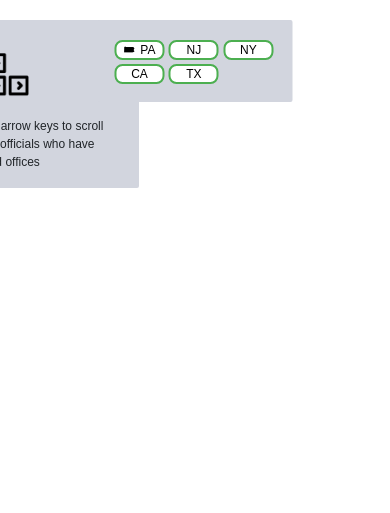
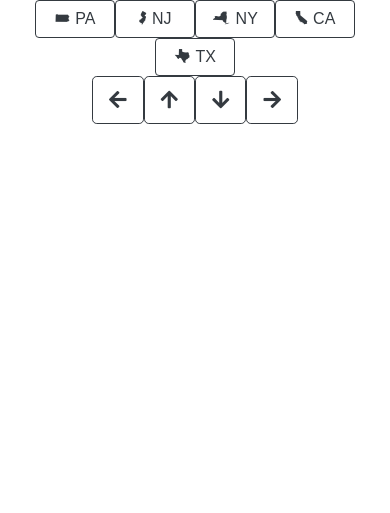
Before and after one commit to lukemckinstry/web-of-politics, a Flask app: page / in a window 390 px wide. Shown: the top 513 px of the page. Run offline with Flask 2, Linux system fonts and the light colour scheme; some libraries are stand-ins or nearby versions.

Commit message:
mobile features in bs

```diff
--- a/templates/index.html
+++ b/templates/index.html
@@ -1,12 +1,11 @@
 <!doctype html>
 <html lang="en">
 
-
 <head>
 
-  <!-- required meta tags -->
-  <meta charset="utf-8">
-  <meta name="viewport" content="width=device-width, initial-scale=1, shrink-to-fit=no">
+  <!-- Required meta tags -->
+    <meta charset="utf-8">
+    <meta name="viewport" content="width=device-width, initial-scale=1, shrink-to-fit=no">
 
     <!-- Bootstrap CSS -->
     <link rel="stylesheet" href="https://stackpath.bootstrapcdn.com/bootstrap/4.1.1/css/bootstrap.min.css" integrity="sha384-WskhaSGFgHYWDcbwN70/dfYBj47jz9qbsMId/iRN3ewGhXQFZCSftd1LZCfmhktB" crossorigin="anonymous">
@@ -14,9 +13,12 @@
     <!-- Bootstrap CSS -->
     <link rel="stylesheet" href="https://stackpath.bootstrapcdn.com/bootstrap/4.1.1/css/bootstrap.min.css" integrity="sha384-WskhaSGFgHYWDcbwN70/dfYBj47jz9qbsMId/iRN3ewGhXQFZCSftd1LZCfmhktB" crossorigin="anonymous">
 
+    <!-- fontawesome -->
+    <link rel="stylesheet" href="https://use.fontawesome.com/releases/v5.1.0/css/all.css" integrity="sha384-lKuwvrZot6UHsBSfcMvOkWwlCMgc0TaWr+30HWe3a4ltaBwTZhyTEggF5tJv8tbt" crossorigin="anonymous">
 
+    <!-- <link rel="stylesheet" href="styles.css" type="text/css"> -->
+    <link rel="stylesheet" href="static/css/stateface.css" type="text/css">
 
-  <link rel="stylesheet" href="static/css/stateface.css" type="text/css">
 
 
 <style> /* set the CSS */
@@ -69,7 +71,7 @@
 }
 
 .buttons {
-  position:fixed;
+  /*position:fixed;*/
   font-family: 'Courgette', sans-serif;
   left:50%;
   transform: translate(-50%);
@@ -111,10 +113,10 @@
     border-radius: 8px;
     background-color: white;
     border: 2px solid #4CAF50;
-    width: 50px;
+    width: 80px;
   }
 
-  div.legend {
+  .legend {
     position:fixed;
     left:75%;
     background: #d2d5de;
@@ -132,7 +134,7 @@
     box-shadow: 0px 2px 8px 2px rgba(0, 0, 0, 0.08);
   }
 
-    @font-face {
+  @font-face {
      font-family: 'StateFaceRegular';
      src: url('../static/css/font/webfont/stateface-regular-webfont.eot');
      src: url('../static/css/font/webfont/stateface-regular-webfont.eot?#iefix') format('embedded-opentype'),
@@ -145,33 +147,111 @@
 
 
 </style>
+
 </head>
 
 <body>
-<div class="directions">
-  <div>
-    <img src="static/arrowkeys.png" alt="Arrow Directions" style="width:80px; text-align: center;">
+
+<div class="container">
+
+<!-- state buttons for mobile -->
+  <div class="row d-md-none justify-content-center">
+    <div class="col-1-auto" >
+      <button type="button" class="btn btn-outline-dark" onclick="draw( 'static/pa-out.csv', 'PA' )">
+        <span class="stateface stateface-pa">PA</span>
+      </button>
+    </div>
+    <div class="col-1-auto" >
+      <button type="button" class="btn btn-outline-dark" onclick="draw( 'static/nj-out.csv', 'NJ' )">
+        <span class="stateface stateface-nj">NJ</span>
+      </button>
+    </div>
+    <div class="col-1-auto" >
+      <button type="button" class="btn btn-outline-dark" onclick="draw( 'static/ny-out.csv', 'NY' )">
+        <span class="stateface stateface-ny">NY</span>
+      </button>
+    </div>
+    <div class="col-1-auto" >
+        <button type="button" class="btn btn-outline-dark" onclick="draw( 'static/ca-out.csv', 'CA' )">
+        <span class="stateface stateface-ca">CA</span>
+        </button>
+    </div>
+    <div class="col-1-auto" >
+        <button type="button" class="btn btn-outline-dark" onclick="draw( 'static/tx-out.csv', 'TX' )">
+        <span class="stateface stateface-tx">TX</span>
+      </button>
+    </div>
   </div>
-  Use the arrow keys to scroll through officials who have changed offices
+
+<!-- state buttons for desktop -->
+  <div class="row">
+    <div class="col d-none d-md-block">
+      <div class="buttons fixed-top ">
+        <button type="button" class="btn btn-dark" onclick="draw( 'static/pa-out.csv', 'PA' )">
+          <span class="stateface stateface-pa">PA</span>
+        </button>
+        <button type="button" class="btn btn-dark" onclick="draw( 'static/nj-out.csv', 'NJ' )">
+          <span class="stateface stateface-nj">NJ</span>
+        </button>
+        <button type="button" class="btn btn-dark" onclick="draw( 'static/ny-out.csv', 'NY' )">
+          <span class="stateface stateface-ny">NY</span>
+        </button>
+        <button type="button" class="btn btn-dark" onclick="draw( 'static/ca-out.csv', 'CA' )">
+          <span class="stateface stateface-ca">CA</span>
+        </button>
+        <button type="button" class="btn btn-dark" onclick="draw( 'static/tx-out.csv', 'TX' )">
+          <span class="stateface stateface-tx">TX</span>
+        </button>
+      </div>
+    </div>
+  </div>
 </div>
-<div class="buttons">
-<button type="button" onclick="draw( 'static/pa-out.csv', 'PA' )">
-  <span class="stateface stateface-pa">PA</span>
-</button>
-<button type="button" onclick="draw( 'static/nj-out.csv', 'NJ' )">NJ</button>
-<button type="button" onclick="draw( 'static/ny-out.csv', 'NY' )">NY</button>
-<button type="button" onclick="draw( 'static/ca-out.csv', 'CA' )">CA</button>
-<button type="button" onclick="draw( 'static/tx-out.csv', 'TX' )">TX</button>
 
+<!-- scroll buttons for mobile -->
+  <div class="row d-md-none justify-content-center" id="mobile-scroll">
+    <div class="col-1-auto" >
+      <button type="button" id="L" class="btn btn-outline-dark btn-lg btn-block">
+        <i class="fa fa-arrow-left" aria-hidden="true"></i>
+      </button>
+    </div>
+    <div class="col-1-auto" >
+        <button type="button" id="U" class="btn btn-outline-dark btn-lg btn-block">
+          <i class="fa fa-arrow-up" aria-hidden="true"></i>
+        </button>
+    </div>
+    <div class="col-1-auto" >
+        <button type="button" id="D" class="btn btn-outline-dark btn-lg btn-block">
+          <i class="fa fa-arrow-down" aria-hidden="true"></i>
+        </button>
+    </div>
+    <div class="col-1-auto" >
+      <button type="button" id="R" class="btn btn-outline-dark btn-lg btn-block">
+        <i class="fa fa-arrow-right" aria-hidden="true"></i></i>
+      </button>
+    </div>
+  </div>
+
+
+
+<div class="" id="viz-holder"></div>
+
+<!--mobile tooltip display  -->
+<div class="row ">
+  <div class="col-md-3 col-sm-6 d-md-none justify-content-center">
+    <div class="elig_info" id="stat-table"> </div>
+  </div>
 </div>
 
 
-<div class="" id="viz-holder"></div>
+
+
+
 <!-- <svg id="svg_donut" width="600" height="600"></svg> -->
 
 <!-- load the d3.js library -->
 <script src="https://d3js.org/d3.v4.min.js"></script>
 <script>
+
 
 function draw( data_path, state_label ) {
 
@@ -202,7 +282,7 @@ var width = 600/2;
 
 d3.csv( data_path , type, function(error, poldata) {
 
-  //console.log( poldata )
+  console.log( poldata )
 
   var legendscale = d3.scaleOrdinal()
       .domain(["n", "r", "d", "i", "w", "v"])
@@ -250,7 +330,7 @@ d3.csv( data_path , type, function(error, poldata) {
     })
   });
 
-  //console.log( levels )
+  console.log( levels )
 
   //get number of districts per level
   levels.forEach( function(l) {
@@ -429,6 +509,12 @@ d3.csv( data_path , type, function(error, poldata) {
     })
 
 
+  //mobile scroll event listeners
+  d3.select("#mobile-scroll button#L").on("click", function() { toggle_keys(37) } )
+  d3.select("#mobile-scroll button#R").on("click", function() { toggle_keys(39) } )
+  d3.select("#mobile-scroll button#U").on("click", function() { toggle_keys(38) } )
+  d3.select("#mobile-scroll button#D").on("click", function() { toggle_keys(40) } )
+
   function toggle_keys( keystroke ) {
     release_highlight_chamber( levels[focus_lev].chambers[ focus_chm].id )
     release_highlight_level( focus_lev )
@@ -506,6 +592,7 @@ d3.csv( data_path , type, function(error, poldata) {
 
 
     function highlight_level( lev_num ) {
+      //var lev_id = Object.keys( levels )[lev_num].id
       d3.select( '.level_arc#pathsh' + levels[lev_num].id ).style("opacity",.5);
     }
 
@@ -554,15 +641,19 @@ d3.csv( data_path , type, function(error, poldata) {
     }
 
     function chm_tt_html( div, name ) {
+      html_input = "<h4>"+name+"</h4><table>"+
+                        "<tr><td>"  +"</td><td></td></tr>"+
+                        "<tr><td>"+ "</td></tr>"+
+                        "<tr><td></td><td></td></tr>"+
+                        "</table>"
+
+
+      document.getElementById('stat-table').innerHTML=html_input;
 
       divtt.transition()
                   .duration(200)
                   .style("opacity", 1);
-      divtt.html("<h4>"+name+"</h4><table>"+
-                        "<tr><td>"  +"</td><td></td></tr>"+
-                        "<tr><td>"+ "</td></tr>"+
-                        "<tr><td></td><td></td></tr>"+
-                        "</table>")
+      divtt.html(html_input)
               //.style("left",  (arc_bar.centroid( obj )[0] + 300) * (div_x /600)   + "px")
               //.style("top", (arc_bar.centroid( obj )[1] + 300) * (div_x /600) + "px");
     }
@@ -570,15 +661,17 @@ d3.csv( data_path , type, function(error, poldata) {
 
     function off_tt_html( div, official_obj, chm_name ) {
 
-      divtt.transition()
-                  .duration(200)
-                  .style("opacity", 1);
-      divtt.html("<h4>"+chm_name+"</h4>"+
+      html_input = "<h4>"+chm_name+"</h4>"+
                         "<h4>"+official_obj.first_name + " " +official_obj.last_name+ " ("+official_obj.party.toUpperCase()+")</h4><table>"+
                         "<tr><td>"+official_obj.name_formal + " " +official_obj.label +"</td><td></td></tr>"+
                         "<tr><td>"+ official_obj.valid_from.getFullYear() + " to " + official_obj.valid_to.getFullYear() +"</td></tr>"+
                         "<tr><td></td><td></td></tr>"+
-                        "</table>")
+                        "</table>"
+      document.getElementById('stat-table').innerHTML=html_input;
+      divtt.transition()
+                  .duration(200)
+                  .style("opacity", 1);
+      divtt.html(html_input)
               //.style("left",  (arc_bar.centroid( obj )[0] + 300) * (div_x /600)   + "px")
               //.style("top", (arc_bar.centroid( obj )[1] + 300) * (div_x /600) + "px");
     }
@@ -586,29 +679,30 @@ d3.csv( data_path , type, function(error, poldata) {
 
     //TODO modify for single tooltip instead of two
     function link_tt_html( div, focus_chm_links, chm_name ) {
-
-
-
       start_obj = poldata.find(o => o.id === focus_chm_links[focus_off].id )
       dest_obj = poldata.find(o => o.id === focus_chm_links[focus_off].links[0] )
 
-      divtt.transition()
-                  .duration(200)
-                  .style("opacity", 1);
-      divtt.html("<h4>"+chm_name+"</h4>"+
+      html_input = "<h4>"+chm_name+"</h4>"+
                         "<h4>"+start_obj.first_name + " " +start_obj.last_name+" ("+start_obj.party.toUpperCase()+")</h4><table>"+
                         "<tr><td>"+start_obj.name_formal + " " +start_obj.label +"</td><td></td></tr>"+
                         "<tr><td>"+ start_obj.valid_from.getFullYear() + " to " + start_obj.valid_to.getFullYear() +"</td></tr>"+
                         "<tr><td>"+dest_obj.name_formal + " " +dest_obj.label +"</td><td></td></tr>"+
                         "<tr><td>"+dest_obj.valid_from.getFullYear() + " to " + dest_obj.valid_to.getFullYear() +"</td></tr>"+
                         "<tr><td>Link "+(focus_off+1) + " of " + focus_chm_links.length +" in this chamber</td></tr>"+
-                        "</table>")
+                        "</table>"
+      document.getElementById('stat-table').innerHTML=html_input;
+
+
+      divtt.transition()
+                  .duration(200)
+                  .style("opacity", 1);
+      divtt.html(html_input)
               //.style("left",  (arc_bar.centroid( obj )[0] + 300) * (div_x /600)   + "px")
               //.style("top", (arc_bar.centroid( obj )[1] + 300) * (div_x /600) + "px");
     }
 
 
-    //console.log( levels )
+    console.log( levels )
 
     //label each level
     levels.forEach( function(l) {
@@ -677,7 +771,7 @@ d3.csv( data_path , type, function(error, poldata) {
 
     //add legend
     var legend = d3.select("#viz-holder").append("div")
-      .attr("class", "legend").attr("id", "legend")
+      .attr("class", "legend d-none d-md-block").attr("id","legend")
 
     var svgLegend = d3.select(".legend").append("svg")
             .attr("width", 160).attr("height", 110)
@@ -760,7 +854,7 @@ function type(d) {
 }
 
   var divtt = d3.select("#viz-holder").append("div")
-    .attr("class", "tooltip")
+    .attr("class", "tooltip d-none d-md-block")
     .attr("id", "tooltip")
     .style("opacity", 0);
   return
@@ -769,12 +863,10 @@ function type(d) {
 draw( 'static/pa-out.csv', 'PA' )
 
 </script>
-
-</script>
 <!-- Optional JavaScript -->
     <!-- jQuery first, then Popper.js, then Bootstrap JS -->
     <script src="https://code.jquery.com/jquery-3.3.1.slim.min.js" integrity="sha384-q8i/X+965DzO0rT7abK41JStQIAqVgRVzpbzo5smXKp4YfRvH+8abtTE1Pi6jizo" crossorigin="anonymous"></script>
     <script src="https://cdnjs.cloudflare.com/ajax/libs/popper.js/1.14.3/umd/popper.min.js" integrity="sha384-ZMP7rVo3mIykV+2+9J3UJ46jBk0WLaUAdn689aCwoqbBJiSnjAK/l8WvCWPIPm49" crossorigin="anonymous"></script>
     <script src="https://stackpath.bootstrapcdn.com/bootstrap/4.1.1/js/bootstrap.min.js" integrity="sha384-smHYKdLADwkXOn1EmN1qk/HfnUcbVRZyYmZ4qpPea6sjB/pTJ0euyQp0Mk8ck+5T" crossorigin="anonymous"></script>
 </body>
-</head>
+</html>
```
